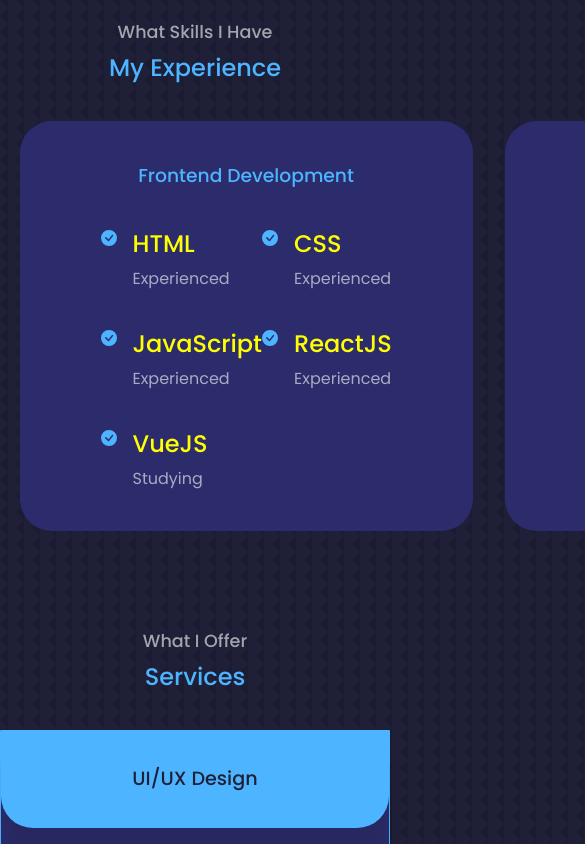
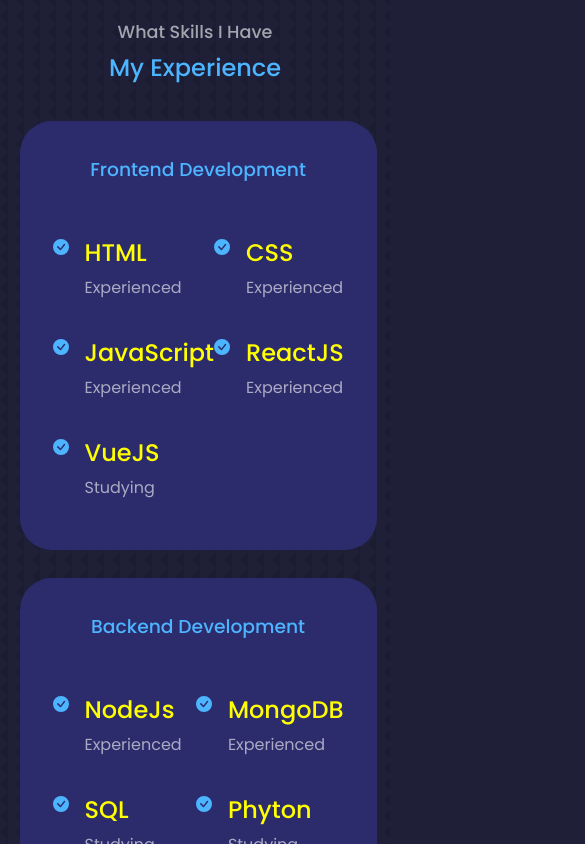
Before and after one commit to Jeremiah-Silva/jeremiah--portfolio, a React (Create React App) app: page / in a window 390 px wide. Shown: the part 2040-2884 px from the top of the page, 585 px wide, since content can reach past the window. Built offline with nearby package versions, Linux system fonts and the light colour scheme.

Commit message:
Edited File

```diff
--- a/src/components/experience/experience.css
+++ b/src/components/experience/experience.css
@@ -40,24 +40,23 @@
     color: var(--color-primary);
 }
 /*
-/* ================ MEDIA QUERIES (MEDIUM DEVICES) ================
+/* ================ MEDIA QUERIES (MEDIUM DEVICES) ================ */
 @media screen and (max-width: 1024px) {
     .experience__container {
         grid-template-columns: 1fr;
-        gap: 0.9rem;
-        height: 50%;
     }
+
     .experience__container > div {
         width: 80%;
-        padding: 1rem;
+        padding: 2rem;
         margin: 0 auto;
     }
     .experience__content {
-        padding: 0;
+        padding: 1rem;
     }
 }
 
-/* ================ MEDIA QUERIES (SMALL DEVICES) ================
+/* ================ MEDIA QUERIES (SMALL DEVICES) ================ */
 @media screen and (max-width: 600px) {
     .experience__container {
         grid-template-columns: 1fr;
@@ -66,8 +65,7 @@
     }
     .experience__container > div {
         width: 100%;
-        padding: 1rem 0.5rem;
+        padding: 2rem 1rem;
 
     }
 }
-*/
```
